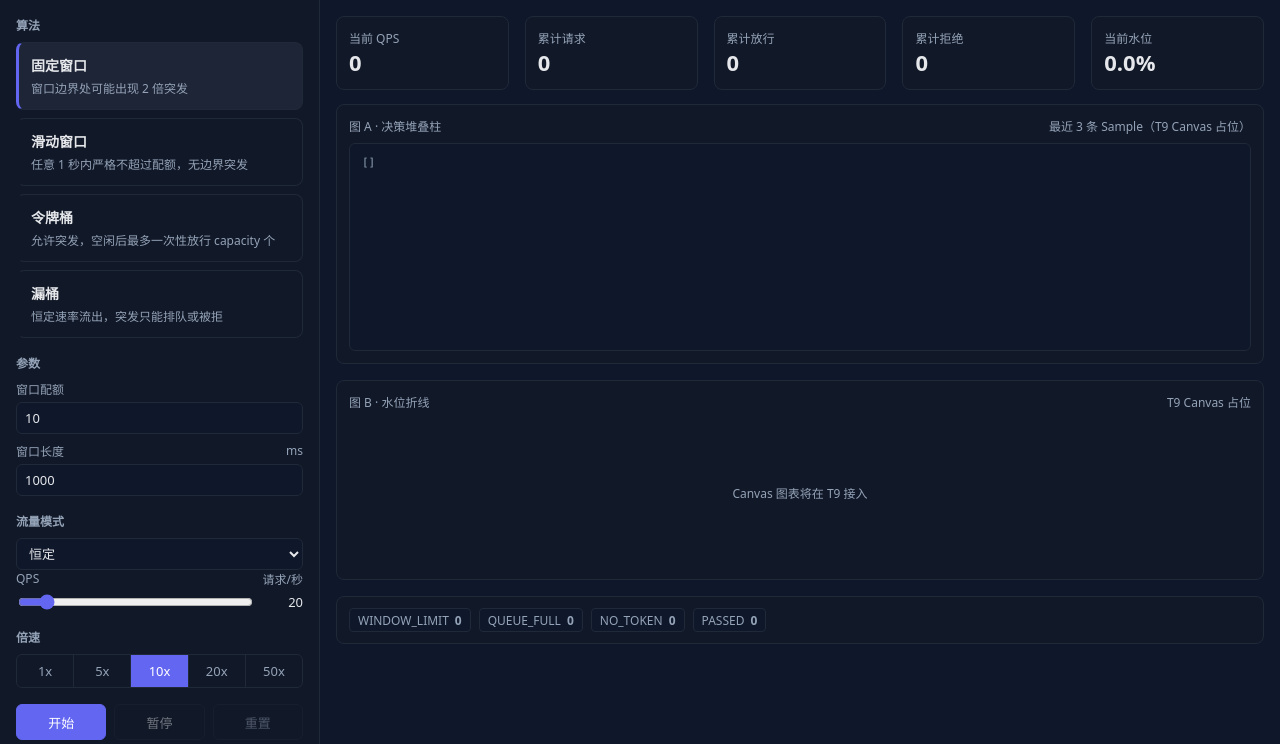
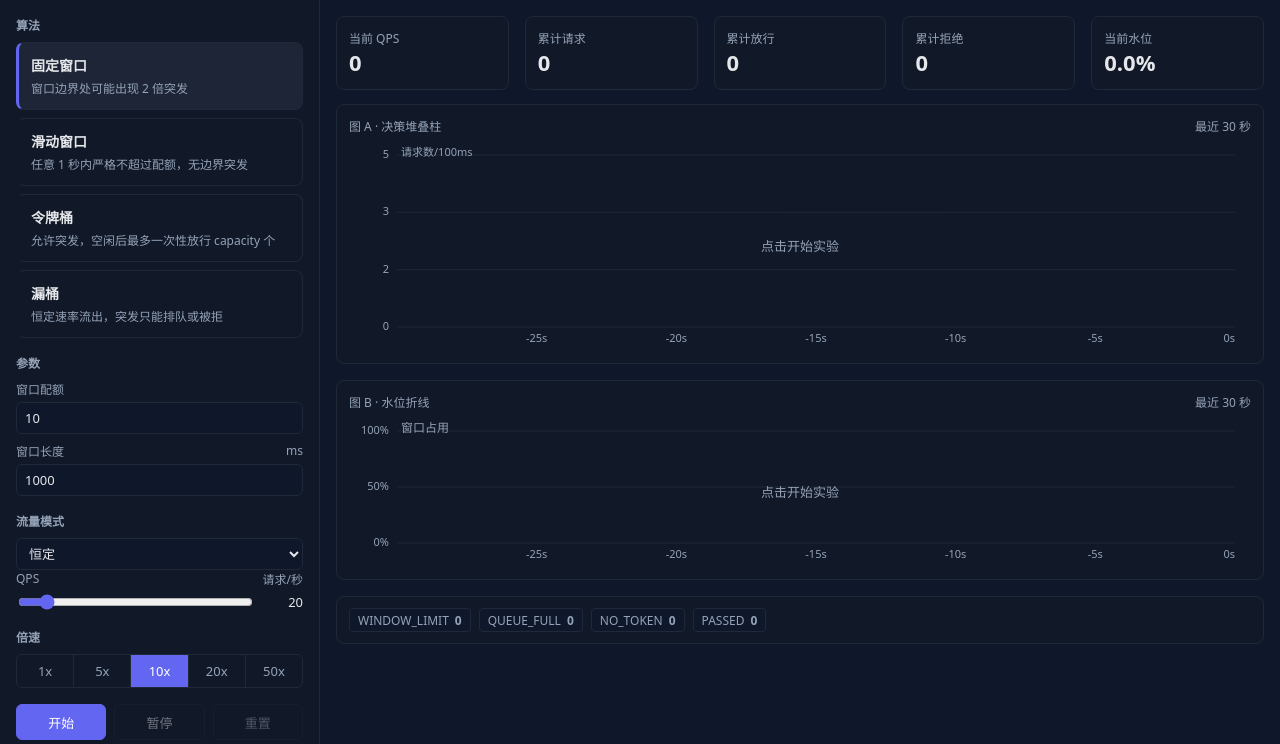
Before and after one commit to AMENESIA1123/guard-flow, a Spring Boot app: page / in a window 1280 px wide. Shown: the part 56-800 px from the top of the page. Run offline with Spring Boot 4, Linux system fonts and the light colour scheme.

Commit message:
feat(T9): Canvas 图表渲染

```diff
--- a/server/src/main/resources/static/app.js
+++ b/server/src/main/resources/static/app.js
@@ -1,3 +1,5 @@
+import { createChartScheduler } from './charts.js';
+
 const ORDER = ['fixed_window', 'sliding_window', 'token_bucket', 'leaky_bucket'];
 const REASONS = ['WINDOW_LIMIT', 'QUEUE_FULL', 'NO_TOKEN', 'PASSED'];
 const $ = (id) => document.getElementById(id);
@@ -6,6 +8,7 @@ const state = {
   busy: false, needsNew: true, totals: { offered: 0, passed: 0, rejected: 0 },
   reasons: { WINDOW_LIMIT: 0, QUEUE_FULL: 0, NO_TOKEN: 0, PASSED: 0 }, samples: [], level: 0,
 };
+const scheduleDraw = createChartScheduler($('decision-chart'), $('level-chart'), () => ({ samples: state.samples, algorithm: state.algorithm }));
 async function api(path, options = {}) {
   const response = await fetch(path, { ...options, headers: { 'Content-Type': 'application/json', ...(options.headers || {}) } });
   const text = await response.text();
@@ -116,8 +119,8 @@ function render() {
   $('kpi-passed').textContent = String(state.totals.passed);
   $('kpi-rejected').textContent = String(state.totals.rejected);
   $('kpi-level').textContent = `${(state.level * 100).toFixed(1)}%`;
-  $('sample-preview').textContent = JSON.stringify(state.samples.slice(-3), null, 2);
   $('reason-chips').innerHTML = REASONS.map((reason) => `<span class="chip${state.reasons[reason] ? '' : ' zero'}"><span class="chip-name">${reason}</span> <span class="chip-count">${state.reasons[reason]}</span></span>`).join('');
+  scheduleDraw();
 }
 function clearData() {
   state.totals = { offered: 0, passed: 0, rejected: 0 };
@@ -132,10 +135,7 @@ function syncButtons() {
   $('pause-btn').disabled = state.busy || state.status !== 'running';
   $('reset-btn').disabled = state.busy || state.status === 'idle';
 }
-function setConnection(connected) {
-  $('backend-badge').classList.toggle('disconnected', !connected);
-  $('backend-text').textContent = connected ? 'local' : '连接断开';
-}
+function setConnection(connected) { $('backend-badge').classList.toggle('disconnected', !connected); $('backend-text').textContent = connected ? 'local' : '连接断开'; }
 function closeStream() {
   if (state.stream) { state.stream.close(); state.stream = null; }
   setConnection(true);
@@ -153,7 +153,7 @@ function applySnapshot(view) {
   state.status = view.status;
   state.totals = { ...view.totals };
   state.level = view.level;
-  state.samples = (view.samples || []).slice(-3);
+  state.samples = (view.samples || []).slice(-300);
   state.reasons = { WINDOW_LIMIT: 0, QUEUE_FULL: 0, NO_TOKEN: 0, PASSED: view.totals.passed };
   (view.samples || []).forEach((sample) => {
     if (sample.rejected > 0 && sample.reason !== 'PASSED' && state.reasons[sample.reason] !== undefined) state.reasons[sample.reason] += sample.rejected;
@@ -170,7 +170,7 @@ function applySample(sample) {
   if (sample.rejected > 0 && sample.reason !== 'PASSED' && state.reasons[sample.reason] !== undefined) state.reasons[sample.reason] += sample.rejected;
   state.level = sample.level;
   state.samples.push(sample);
-  if (state.samples.length > 3) state.samples.shift();
+  if (state.samples.length > 300) state.samples.shift();
   render();
 }
 async function start() {
--- /dev/null
+++ b/server/src/main/resources/static/charts.js
@@ -0,0 +1,217 @@
+const COLORS = {
+  muted: '#94a3b8',
+  border: '#1f2937',
+  passed: '#38bdf8',
+  rejected: '#f472b6',
+  level: '#22c55e',
+};
+const FONT = 'system-ui, -apple-system, "Segoe UI", "Microsoft YaHei", sans-serif';
+const AXIS_FONT = `11px ${FONT}`;
+const LEGEND_FONT = `12px ${FONT}`;
+const VALUE_FONT = `14px ${FONT}`;
+const EMPTY_FONT = `13px ${FONT}`;
+const PAD = { left: 48, right: 16, top: 12, bottom: 24 };
+const SLOTS = 300;
+const LEVEL_LABELS = {
+  fixed_window: '窗口占用',
+  sliding_window: '窗口占用',
+  token_bucket: '令牌余量',
+  leaky_bucket: '队列水位',
+};
+const patternCache = new WeakMap();
+
+function fit(ctx, width, height) {
+  const dpr = window.devicePixelRatio || 1;
+  const pixelWidth = Math.max(1, Math.round(width * dpr));
+  const pixelHeight = Math.max(1, Math.round(height * dpr));
+  if (ctx.canvas.width !== pixelWidth || ctx.canvas.height !== pixelHeight) {
+    ctx.canvas.width = pixelWidth;
+    ctx.canvas.height = pixelHeight;
+  }
+  ctx.setTransform(dpr, 0, 0, dpr, 0, 0);
+  ctx.clearRect(0, 0, width, height);
+  ctx.textBaseline = 'middle';
+}
+
+function drawXLabels(ctx, width, height) {
+  const plotWidth = width - PAD.left - PAD.right;
+  ctx.font = AXIS_FONT;
+  ctx.fillStyle = COLORS.muted;
+  for (let i = 1; i <= 6; i++) {
+    const x = PAD.left + (plotWidth * i) / 6;
+    ctx.textAlign = i === 6 ? 'right' : 'center';
+    ctx.fillText(`${(i - 6) * 5}s`, x, height - PAD.bottom + 12);
+  }
+}
+
+function drawEmpty(ctx, width, height) {
+  ctx.font = EMPTY_FONT;
+  ctx.fillStyle = COLORS.muted;
+  ctx.textAlign = 'center';
+  ctx.fillText('点击开始实验', width / 2, height / 2);
+}
+
+function rejectedPattern(ctx) {
+  const cached = patternCache.get(ctx.canvas);
+  if (cached) return cached;
+  const tile = document.createElement('canvas');
+  tile.width = 8;
+  tile.height = 8;
+  const paint = tile.getContext('2d');
+  paint.fillStyle = 'rgba(244,114,182,0.35)';
+  paint.fillRect(0, 0, 8, 8);
+  paint.strokeStyle = COLORS.rejected;
+  paint.lineWidth = 1;
+  paint.beginPath();
+  paint.moveTo(-2, 10);
+  paint.lineTo(10, -2);
+  paint.stroke();
+  paint.beginPath();
+  paint.moveTo(2, 10);
+  paint.lineTo(10, 2);
+  paint.stroke();
+  const pattern = ctx.createPattern(tile, 'repeat');
+  patternCache.set(ctx.canvas, pattern);
+  return pattern;
+}
+
+function ceilingToFive(value) {
+  return Math.max(5, Math.ceil(value / 5) * 5);
+}
+
+export function drawDecisionChart(ctx, samples, opts) {
+  const width = opts.width;
+  const height = opts.height;
+  fit(ctx, width, height);
+  const plotWidth = width - PAD.left - PAD.right;
+  const plotHeight = height - PAD.top - PAD.bottom;
+  const observedMax = samples.reduce((max, sample) => Math.max(max, sample.offered), 0);
+  const yMax = ceilingToFive(Math.max(observedMax, (opts.qps || 0) * 0.12));
+
+  ctx.font = AXIS_FONT;
+  ctx.fillStyle = COLORS.muted;
+  ctx.strokeStyle = COLORS.border;
+  ctx.lineWidth = 1;
+  for (let i = 0; i < 4; i++) {
+    const y = PAD.top + plotHeight - (plotHeight * i) / 3;
+    ctx.beginPath();
+    ctx.moveTo(PAD.left, y);
+    ctx.lineTo(width - PAD.right, y);
+    ctx.stroke();
+    ctx.textAlign = 'right';
+    ctx.fillText(String(Math.round((yMax * i) / 3)), PAD.left - 8, y);
+  }
+  ctx.textAlign = 'left';
+  ctx.fillText('请求数/100ms', PAD.left + 4, 10);
+  drawXLabels(ctx, width, height);
+
+  const slot = plotWidth / SLOTS;
+  const barWidth = Math.max(1, slot - 1);
+  const offset = SLOTS - samples.length;
+  const base = PAD.top + plotHeight;
+  const pattern = rejectedPattern(ctx);
+  for (let i = 0; i < samples.length; i++) {
+    const sample = samples[i];
+    const x = PAD.left + (offset + i) * slot;
+    const passedHeight = (plotHeight * sample.passed) / yMax;
+    const rejectedHeight = (plotHeight * sample.rejected) / yMax;
+    if (sample.passed > 0) {
+      ctx.fillStyle = COLORS.passed;
+      ctx.fillRect(x, base - passedHeight, barWidth, passedHeight);
+    }
+    if (sample.rejected > 0) {
+      ctx.fillStyle = pattern;
+      ctx.fillRect(x, base - passedHeight - rejectedHeight, barWidth, rejectedHeight);
+    }
+  }
+  if (!samples.length) drawEmpty(ctx, width, height);
+}
+
+export function drawLevelChart(ctx, samples, opts) {
+  const width = opts.width;
+  const height = opts.height;
+  fit(ctx, width, height);
+  const plotWidth = width - PAD.left - PAD.right;
+  const plotHeight = height - PAD.top - PAD.bottom;
+
+  ctx.font = AXIS_FONT;
+  ctx.fillStyle = COLORS.muted;
+  ctx.strokeStyle = COLORS.border;
+  ctx.lineWidth = 1;
+  for (let i = 0; i < 3; i++) {
+    const y = PAD.top + plotHeight - (plotHeight * i) / 2;
+    ctx.beginPath();
+    ctx.moveTo(PAD.left, y);
+    ctx.lineTo(width - PAD.right, y);
+    ctx.stroke();
+    ctx.textAlign = 'right';
+    ctx.fillText(`${i * 50}%`, PAD.left - 8, y);
+  }
+
+  ctx.font = LEGEND_FONT;
+  ctx.textAlign = 'left';
+  ctx.fillText(LEVEL_LABELS[opts.algorithm] || '水位', PAD.left + 4, 10);
+  drawXLabels(ctx, width, height);
+
+  if (!samples.length) {
+    drawEmpty(ctx, width, height);
+    return;
+  }
+
+  const slot = plotWidth / SLOTS;
+  const offset = SLOTS - samples.length;
+  const base = PAD.top + plotHeight;
+  const points = samples.map((sample, index) => ({
+    x: PAD.left + (offset + index + 0.5) * slot,
+    y: PAD.top + plotHeight * (1 - Math.min(1, Math.max(0, sample.level))),
+  }));
+  ctx.beginPath();
+  ctx.moveTo(points[0].x, base);
+  points.forEach((point) => ctx.lineTo(point.x, point.y));
+  ctx.lineTo(points[points.length - 1].x, base);
+  ctx.closePath();
+  ctx.fillStyle = 'rgba(34,197,94,0.12)';
+  ctx.fill();
+
+  ctx.beginPath();
+  points.forEach((point, index) => (index ? ctx.lineTo(point.x, point.y) : ctx.moveTo(point.x, point.y)));
+  ctx.strokeStyle = COLORS.level;
+  ctx.lineWidth = 2;
+  ctx.stroke();
+
+  ctx.font = VALUE_FONT;
+  ctx.fillStyle = COLORS.level;
+  ctx.textAlign = 'right';
+  ctx.fillText(`${Math.round(samples[samples.length - 1].level * 100)}%`, width - PAD.right - 4, 12);
+}
+
+export function createChartScheduler(decisionCanvas, levelCanvas, getState) {
+  const decisionCtx = decisionCanvas.getContext('2d');
+  const levelCtx = levelCanvas.getContext('2d');
+  let frame = null;
+
+  const draw = () => {
+    frame = null;
+    const state = getState();
+    const decisionRect = decisionCanvas.getBoundingClientRect();
+    const levelRect = levelCanvas.getBoundingClientRect();
+    const last = state.samples[state.samples.length - 1];
+    drawDecisionChart(decisionCtx, state.samples, {
+      width: decisionRect.width,
+      height: decisionRect.height,
+      qps: last ? last.offered * 10 : 20,
+      algorithm: state.algorithm,
+    });
+    drawLevelChart(levelCtx, state.samples, {
+      width: levelRect.width,
+      height: levelRect.height,
+      algorithm: state.algorithm,
+    });
+  };
+
+  const schedule = () => {
+    if (frame === null) frame = requestAnimationFrame(draw);
+  };
+  window.addEventListener('resize', schedule);
+  return schedule;
+}
--- a/server/src/main/resources/static/index.html
+++ b/server/src/main/resources/static/index.html
@@ -61,13 +61,13 @@
         </section>
 
         <section class="panel chart-panel chart-a">
-          <div class="panel-head"><span>图 A · 决策堆叠柱</span><span>最近 3 条 Sample（T9 Canvas 占位）</span></div>
-          <pre id="sample-preview" class="sample-preview">[]</pre>
+          <div class="panel-head"><span>图 A · 决策堆叠柱</span><span>最近 30 秒</span></div>
+          <canvas id="decision-chart" class="chart-canvas" aria-label="决策堆叠柱图"></canvas>
         </section>
 
         <section class="panel chart-panel chart-b">
-          <div class="panel-head"><span>图 B · 水位折线</span><span>T9 Canvas 占位</span></div>
-          <div class="placeholder">Canvas 图表将在 T9 接入</div>
+          <div class="panel-head"><span>图 B · 水位折线</span><span>最近 30 秒</span></div>
+          <canvas id="level-chart" class="chart-canvas" aria-label="水位折线图"></canvas>
         </section>
 
         <section class="panel reason-bar" aria-label="拒绝原因">
--- a/server/src/main/resources/static/styles.css
+++ b/server/src/main/resources/static/styles.css
@@ -168,20 +168,7 @@ input.invalid { border-color: #ef4444; }
   color: var(--muted);
   font-size: 12px;
 }
-.sample-preview {
-  flex: 1;
-  margin: 0;
-  overflow: auto;
-  padding: 12px;
-  background: var(--bg);
-  border: 1px solid var(--border);
-  border-radius: 6px;
-  color: var(--muted);
-  font-family: ui-monospace, "Cascadia Code", Consolas, monospace;
-  font-size: 11px;
-  white-space: pre-wrap;
-}
-.placeholder { flex: 1; display: grid; place-items: center; color: var(--muted); font-size: 12px; }
+.chart-canvas { flex: 1; width: 100%; min-height: 0; display: block; }
 
 .reason-bar { height: 48px; flex: 0 0 48px; display: flex; align-items: center; padding: 0 12px; }
 .reason-chips { display: flex; flex-wrap: wrap; gap: 8px; }
```
Also changed, not shown: PROGRESS.md (+7 -4 lines).
